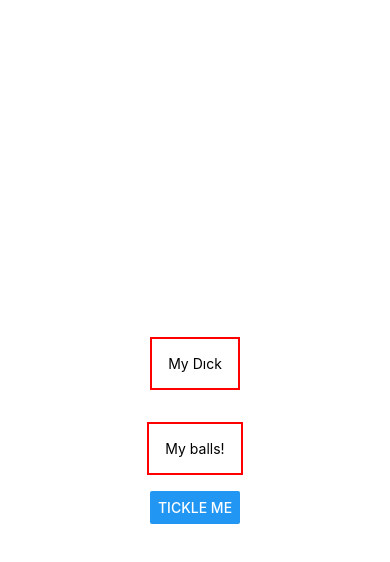
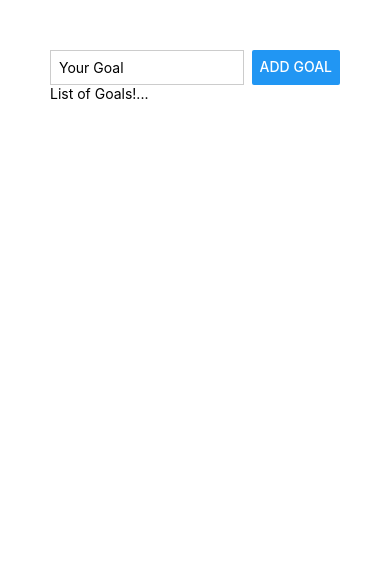
Before and after one commit to moviefan322/reactnative, a React Native app in the folder RNCourse/: screen / in a window 390 px wide. Shown: the top 562 px of the page. Built offline with nearby package versions, Linux system fonts and the light colour scheme.

Commit message:
apples flexbox to styles

```diff
--- a/RNCourse/App.js
+++ b/RNCourse/App.js
@@ -1,28 +1,32 @@
-import { StyleSheet, Text, View, Button } from "react-native";
+import { StyleSheet, Text, View, Button, TextInput } from "react-native";
 
 export default function App() {
   return (
-    <View style={styles.container}>
+    <View style={styles.appContainer}>
+      <View style={styles.inputContainer}>
+        <TextInput style={styles.textInput} placeholder="Your Goal" />
+        <Button title="Add Goal" />
+      </View>
       <View>
-        <Text style={styles.dummyText}>My Dıck</Text>
+        <Text>List of Goals!...</Text>
       </View>
-      <Text style={styles.dummyText}>My balls!</Text>
-      <Button title="Tickle Me" />
     </View>
   );
 }
 
 const styles = StyleSheet.create({
-  container: {
-    flex: 1,
-    backgroundColor: "#fff",
-    alignItems: "center",
-    justifyContent: "center",
+  appContainer: {
+    padding: 50,
   },
-  dummyText: {
-    margin: 16,
-    borderWidth: 2,
-    borderColor: "red",
-    padding: 16,
+  inputContainer: {
+    flexDirection: 'row',
+    justifyContent: 'space-between',
   },
+  textInput: {
+    borderColor: '#cccccc',
+    borderWidth: 1,
+    padding: 8,
+    width: '80%',
+    marginRight: 8,
+  }
 });
```
